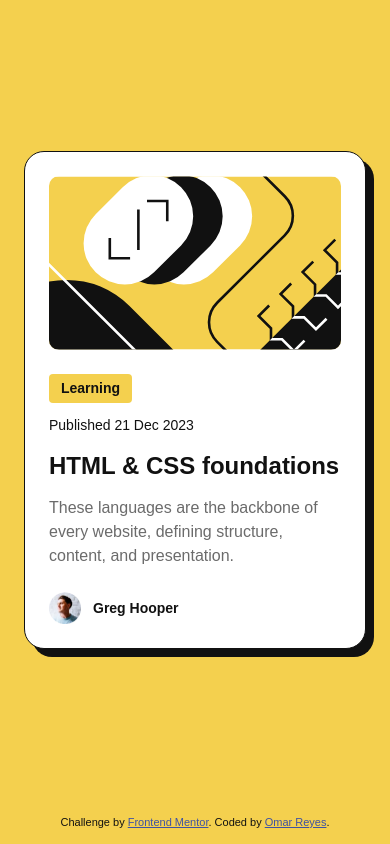
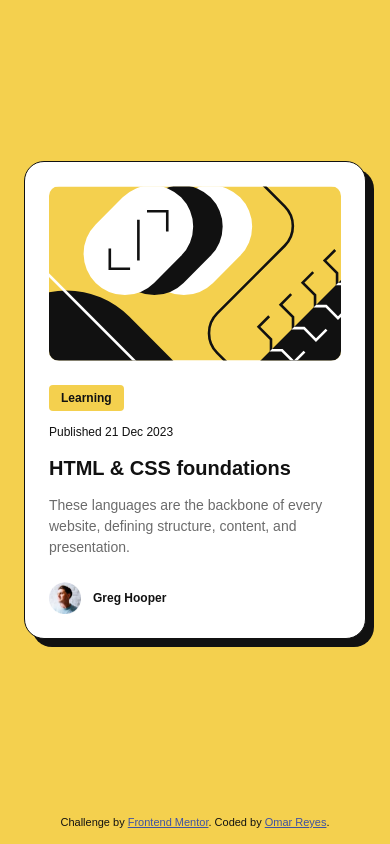
Before and after one commit to OmarReyesC/frontend-mentor-blog-preview-card, a plain HTML site: page index.html in a window 390 px wide. Drawn offline with Linux system fonts and the light colour scheme; a web font is replaced by a local one.

Commit message:
Fonts respond dinamically to change in screen width

```diff
--- a/index.html
+++ b/index.html
@@ -20,7 +20,7 @@
       <img class="card__picture" src="/assets/images/illustration-article.svg" alt="Decorative depiction of HTML tag symbol">
       <div class="card__content">
         <div class="card__category-tag">
-          <p class="text-preset-3--bold">Learning</p>
+          <p class="text-preset-3 bold">Learning</p>
         </div>
         <p class="text-preset-3">Published 21 Dec 2023</p>
         <h2 class="text-preset-1 interactive-font">HTML & CSS foundations</h2>
@@ -28,7 +28,7 @@
       </div>
       <div class="card__author-info">
         <img class="userpic" src="/assets/images/image-avatar.webp" alt="Profile picture of author: Greg Hooper">
-        <p class="text-preset-3--bold">Greg Hooper</p>
+        <p class="text-preset-3 bold">Greg Hooper</p>
       </div>
     </article>
   </main>
--- a/styles.css
+++ b/styles.css
@@ -24,13 +24,6 @@
   margin: 0;
   padding: 0;
 }
-input,
-button,
-textarea,
-select {
-  font-family: inherit;
-  font-size: inherit;
-}
 
 body {
     font-family: 'Figtree', sans-serif;
@@ -45,23 +38,21 @@ body {
 /* Typography presets */
 
 .text-preset-1 {
-    font-size: 1.5rem;
+    font-size: clamp(1.25rem, 3vw, 1.5rem);
     line-height: 150%;
     font-weight: 800;
 }
 .text-preset-2 {
-    font-size: 1rem;
+    font-size: clamp(0.875rem, 2vw, 1rem);
     line-height: 150%;
     font-weight: 500;
 }
 .text-preset-3 {
-    font-size: 0.875rem;
+    font-size: clamp(0.75rem, 1.6vw, 0.875rem);
     line-height: 150%;
     font-weight: 500;
 }
-.text-preset-3--bold {
-    font-size: 0.875rem;
-    line-height: 150%;
+.bold {
     font-weight: 800;
 }
 .interactive-font:hover {
```
